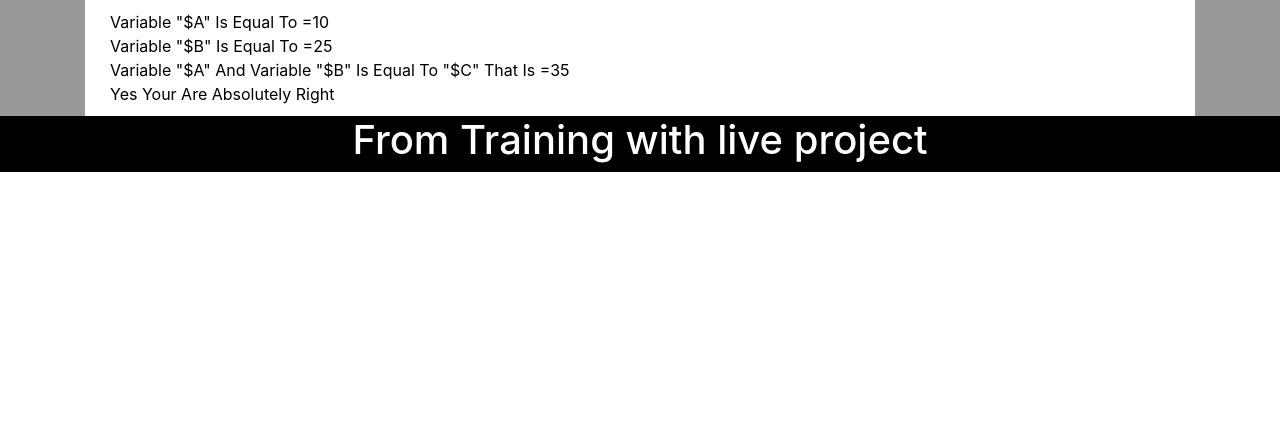
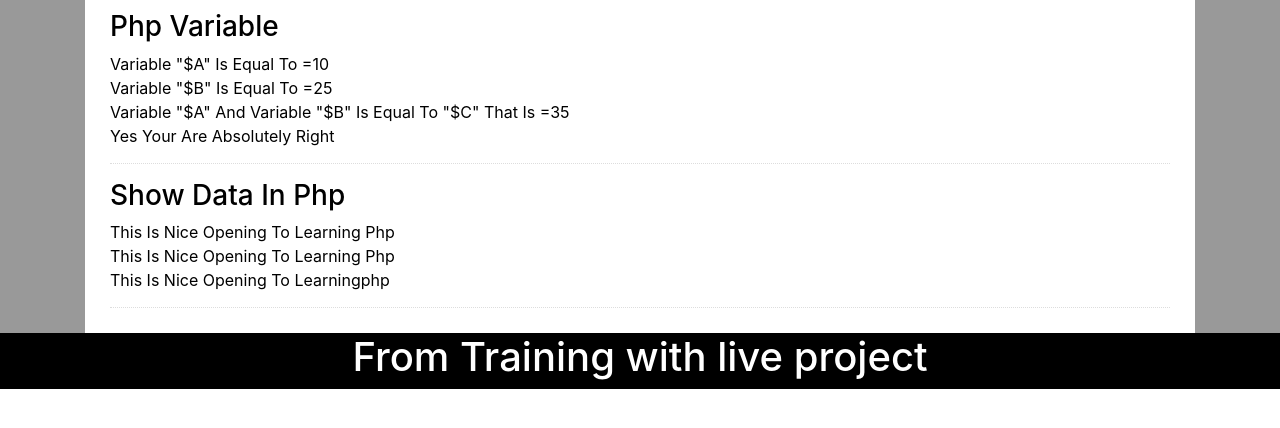
Before and after one commit to AdventureMahfuz/php-fundamental, a PHP site: page / in a window 1280 px wide. Shown: the part 56-484 px from the top of the page. Run offline with PHP 8.4, Linux system fonts and the light colour scheme.

Commit message:
show data in php, TWLP-Part-5

```diff
--- a/index.php
+++ b/index.php
@@ -30,6 +30,11 @@ $header_footer_bg = '#000';
             padding: 10px 25px;
             text-transform: capitalize;
         }
+        section{
+            padding-bottom: 15px;
+            margin-bottom: 15px;
+            border-bottom: 1px dotted #ddd;
+        }
     </style>
 </head>
 <body>
@@ -51,6 +56,7 @@ $header_footer_bg = '#000';
                 <div class="content">
                     <!--VARIABLE SECTION-->
                     <section class="variable">
+                        <h3>php variable</h3>
                         <?php
                         $a = 10;
                         $b = 25;
@@ -60,6 +66,27 @@ $header_footer_bg = '#000';
                         echo 'variable "$b" is equal to ' . '=' . $b . '<br/>';
                         echo 'variable "$a" and variable "$b" is equal to "$c" that is ' . '=' . $c . '<br/>';
                         echo $d;
+                        ?>
+                    </section>
+                    <section class="show-data-in-php">
+                        <h3>Show Data in php</h3>
+                        <?php
+                        //SHOW DATA IN PHP
+                        /**
+                         * php te 'echo' and 'print' dui vabei data show korano jay but.
+                         * echo = multiple data show korate pare
+                         * print = multiple data show korate pare na
+                         *
+                         * EXAMPLE:
+                         */
+                        echo 'This is nice opening to learning php';
+                        echo '<br/>';
+                        print 'This is nice opening to learning php';
+                        echo '<br/>';
+                        /*here will same output but if it will be like below 'print' will generate error*/
+                        echo 'this ', 'is ', 'nice ', 'opening ', 'to ', 'learning', 'php';
+                        echo '<br/>';
+                        //print 'this','is','nice','opening','to','learning','php';
                         ?>
                     </section>
                 </div>
```
